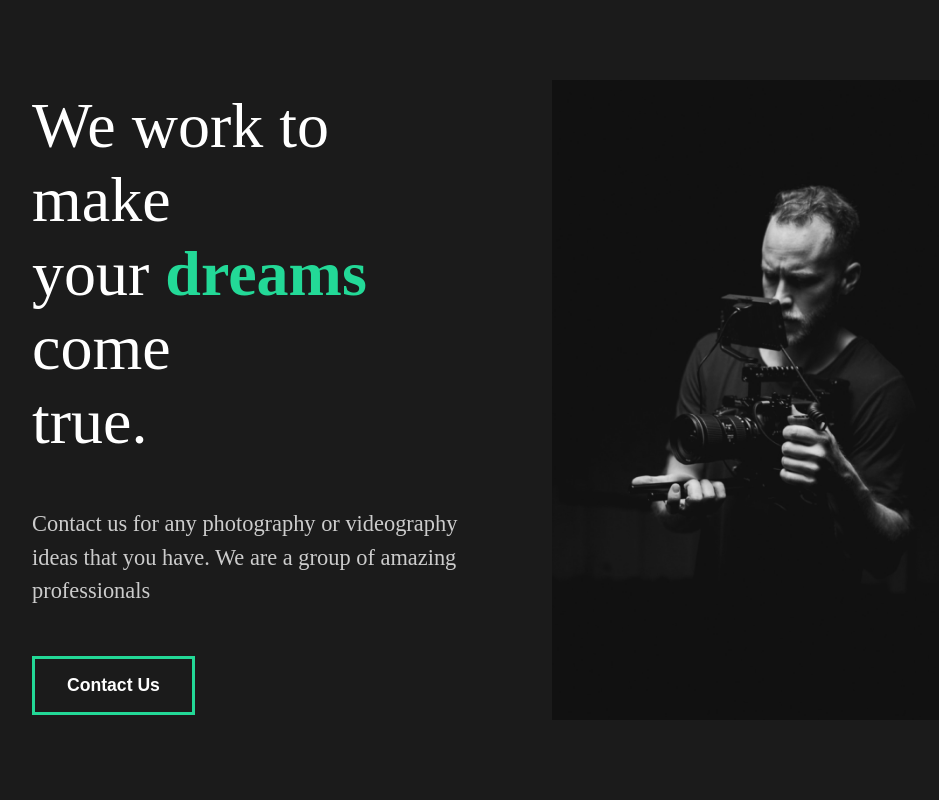
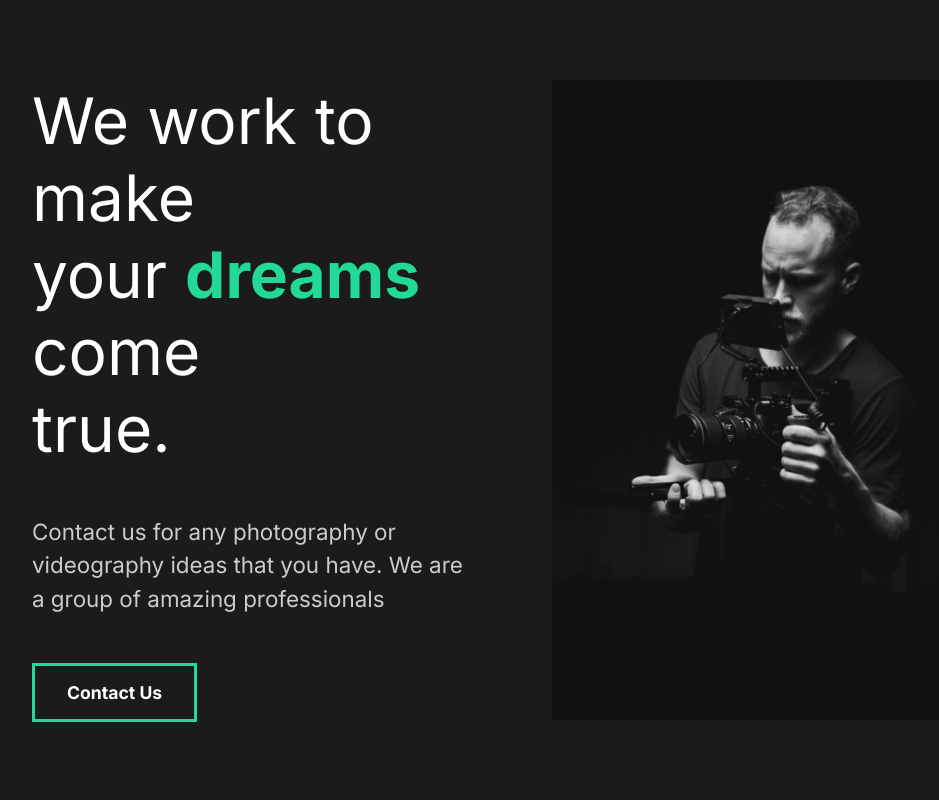
Before and after one commit to Micosilent/react-filmportfolio, a React (Create React App) app: page / in a window 1280 px wide. Shown: the top 800 px of the page, without its empty margins (128-1067 px from the left). Built offline with nearby package versions, Linux system fonts and the light colour scheme.

Commit message:
Added Google Fonts

```diff
--- a/public/index.html
+++ b/public/index.html
@@ -25,8 +25,10 @@
       Learn how to configure a non-root public URL by running `npm run build`.
     -->
     <title>React App</title>
+    <link href="https://fonts.googleapis.com/css2?family=Inter:wght@400;700&family=Lobster&display=swap" rel="stylesheet">
   </head>
   <body>
+
     <noscript>You need to enable JavaScript to run this app.</noscript>
     <div id="root"></div>
     <!--
--- a/src/components/GlobalStyle.js
+++ b/src/components/GlobalStyle.js
@@ -9,6 +9,7 @@
 
     body{
         background: #1b1b1b;
+        font-family: 'Inter', sans-serif;
     }
 
     button{
@@ -24,7 +25,7 @@
             background-color: #23d997;
             color: white;
         }
-
+        font-family: 'Inter', sans-serif;
     }
     h2{
         font-weight: lighter;
```
